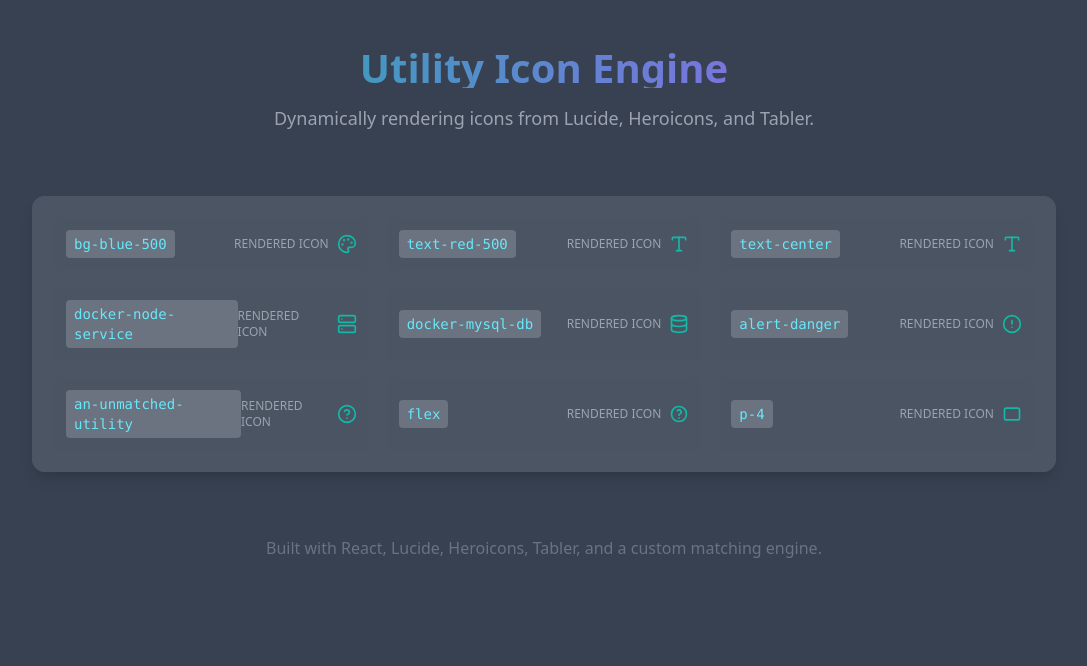
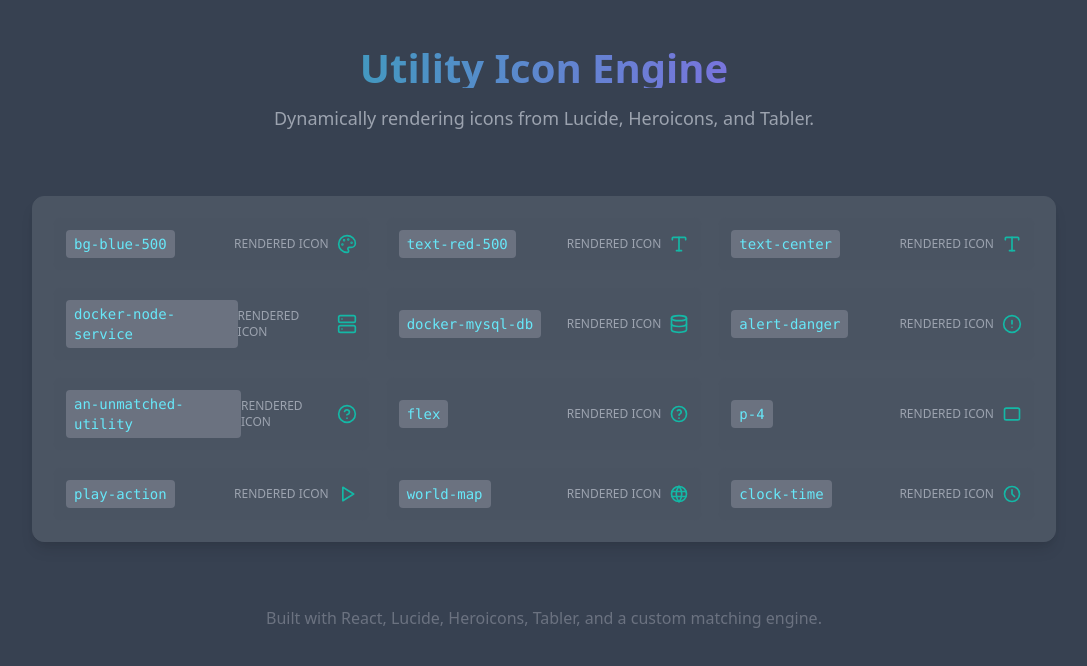
Before and after one commit to build-africa-eng/your-icon-engine, a React (Vite) app: page / in a window 1280 px wide. Shown: the top 666 px of the page, without its empty margins (96-1183 px from the left). Built offline with nearby package versions, Linux system fonts and the light colour scheme.

Commit message:
Update App.tsx

```diff
--- a/src/App.tsx
+++ b/src/App.tsx
@@ -10,8 +10,11 @@ const utilities = [
   'docker-mysql-db',
   'alert-danger',
   'an-unmatched-utility',
-  'flex', // Test Tabler icon
-  'p-4',  // Test Tabler icon
+  'flex',
+  'p-4',
+  'play-action',
+  'world-map',
+  'clock-time',
 ];
 
 const App = () => (
```
